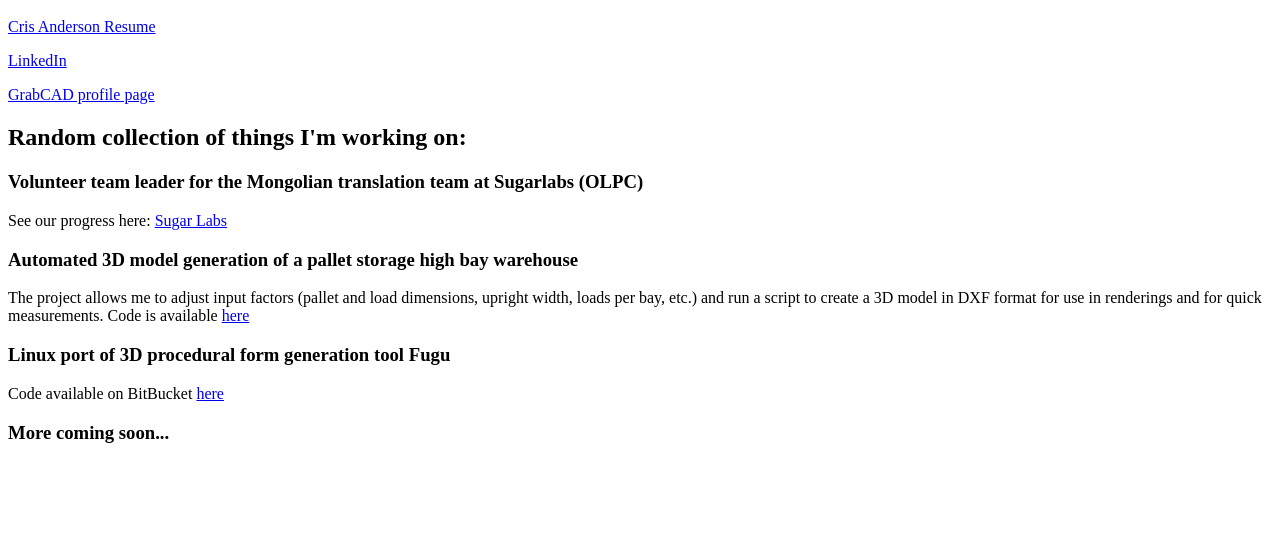
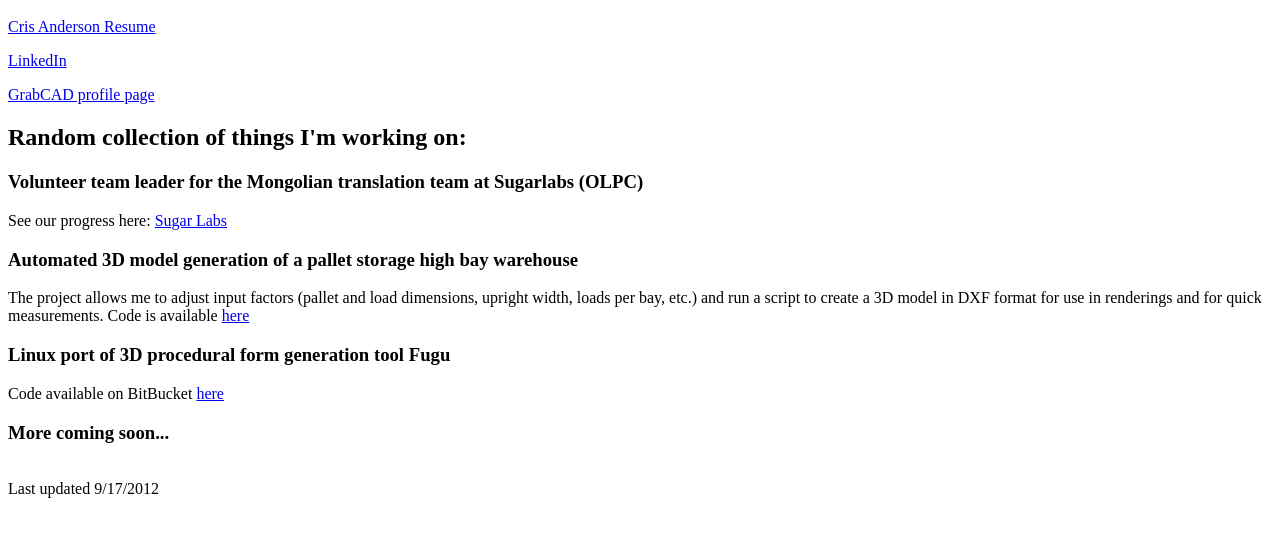
Before and after one commit to CrisAnderson/crisanderson.github.com, a plain HTML site: page index.html in a window 1280 px wide. Shown: the part 48-584 px from the top of the page. Drawn offline with Linux system fonts and the light colour scheme.

Commit message:
updated date

```diff
--- a/index.html
+++ b/index.html
@@ -22,3 +22,6 @@ Code is available <a href="https://github.com/CrisAnderson/dxf">here</a></p>
 <p>Code available on BitBucket <a href="https://bitbucket.org/CrisAnderson/fg/overview">here</a></p>
 
 <h3>More coming soon...</h3>
+
+<br>
+Last updated 9/17/2012
```
